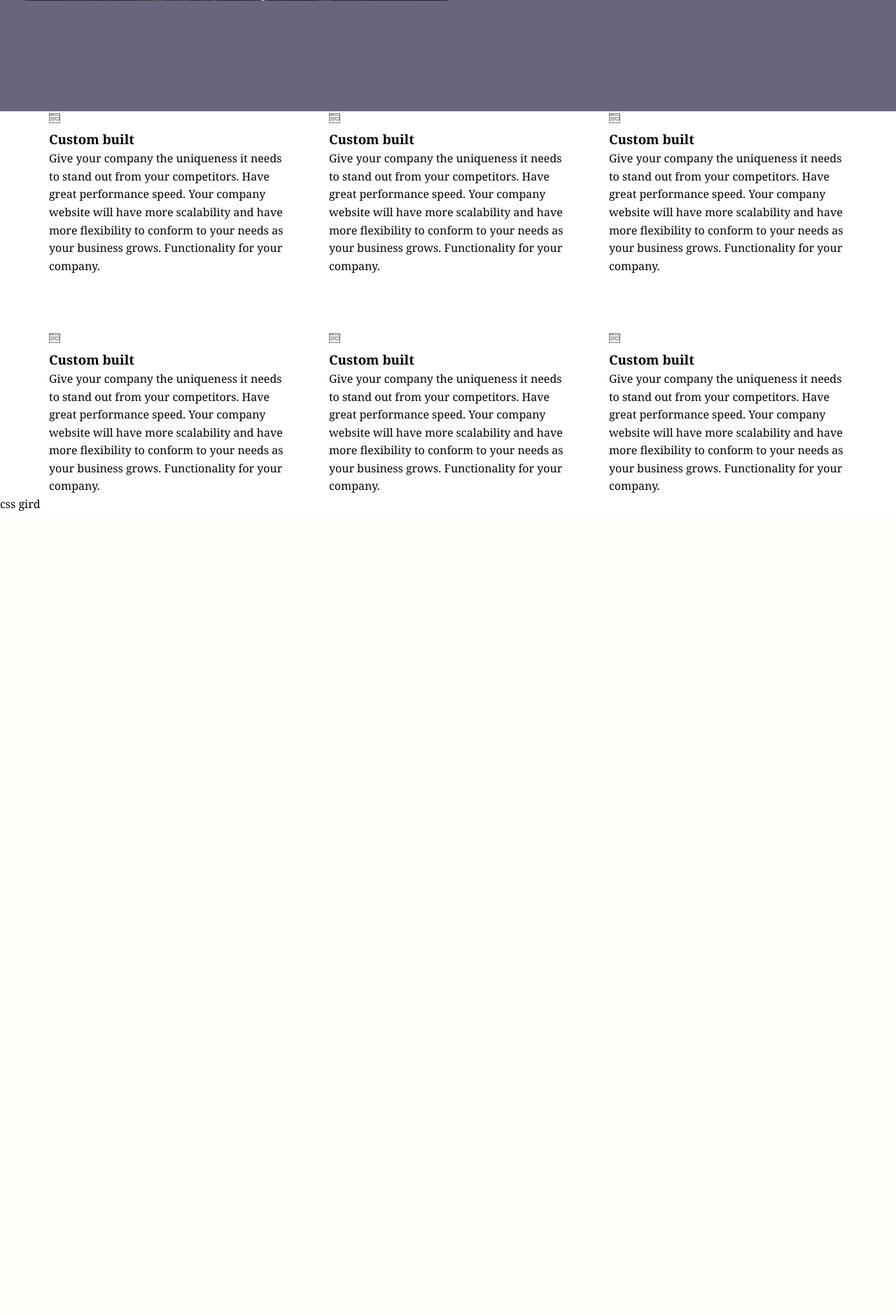
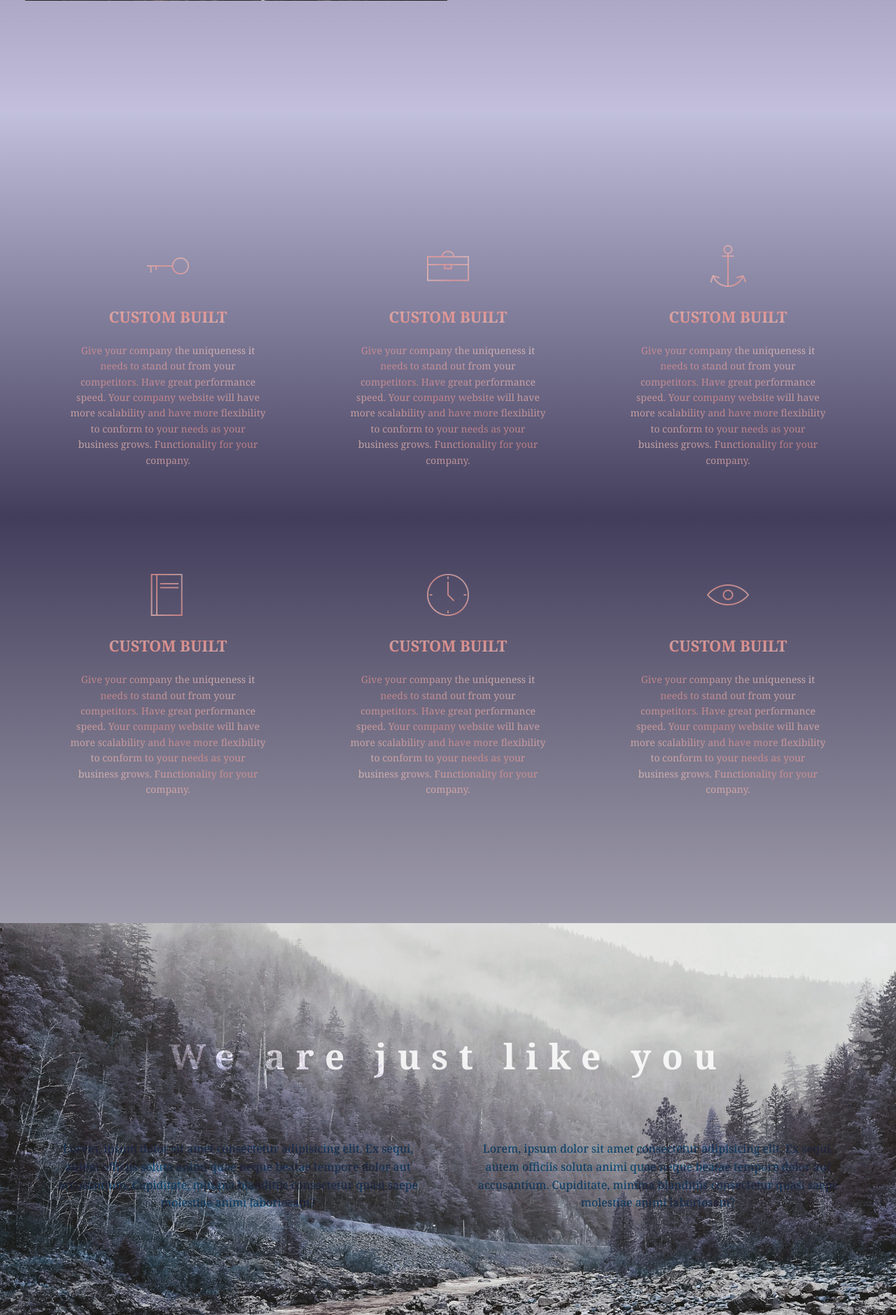
Before and after one commit to Krom121/Django-Travel, a Django app: page / in a window 1280 px wide. Shown: the part 1561-3440 px from the top of the page at 70% size. Before the commit the page ends 2291 px from the top, so only its background shows below. Run offline with Django 3.2, Linux system fonts and the light colour scheme.

Commit message:
landing scss+html

```diff
--- a/travel/pages/static/css/main.css
+++ b/travel/pages/static/css/main.css
@@ -36,6 +36,10 @@
   backface-visibility: hidden;
   margin-bottom: 5rem;
   mix-blend-mode: difference; }
+  @media (max-width: 37.5em) {
+    .heading-primary {
+      letter-spacing: 1rem;
+      font-size: 5rem; } }
   .heading-primary--main {
     display: block;
     font-size: 6rem;
@@ -47,6 +51,10 @@
     font-size: 4rem;
     letter-spacing: 2.6rem;
     animation: moveInRight 2s ease-out; }
+    @media (max-width: 37.5em) {
+      .heading-primary--sub {
+        letter-spacing: .5rem;
+        font-size: 3rem; } }
 
 .text-box {
   position: absolute;
@@ -56,6 +64,46 @@
   text-align: center;
   mix-blend-mode: overlay;
   outline: none; }
+
+.secondary-heading {
+  font-size: 5rem;
+  letter-spacing: 1.5rem;
+  margin-bottom: 4rem;
+  color: #eee;
+  mix-blend-mode: overlay;
+  outline: none; }
+
+.heading-tertiary {
+  font-size: 2.2rem;
+  font-weight: 700;
+  text-transform: uppercase; }
+
+.center-text {
+  text-align: center; }
+
+.margin-bottom-sm {
+  margin-bottom: 2rem; }
+  @media (max-width: 56.25em) {
+    .margin-bottom-sm {
+      margin-bottom: 1rem; } }
+
+.margin-bottom-lg {
+  margin-bottom: 8rem; }
+  @media (max-width: 56.25em) {
+    .margin-bottom-lg {
+      margin-bottom: 4rem; } }
+
+.margin-top-lg {
+  margin-top: 8rem; }
+  @media (max-width: 56.25em) {
+    .margin-top-lg {
+      margin-top: 4rem; } }
+
+.margin-top-huge {
+  margin-top: 10rem; }
+  @media (max-width: 56.25em) {
+    .margin-top-huge {
+      margin-bottom: 5rem; } }
 
 .adventure_box-0 {
   grid-column: 1 / 2;
@@ -90,6 +138,30 @@
 
 .adventure_image {
   width: 100%; }
+
+.feature-box {
+  font-size: 1.4rem;
+  padding: 3rem;
+  text-align: center; }
+  .feature-box__icon {
+    font-size: 6rem;
+    background-image: linear-gradient(to left bottom, rgba(249, 218, 213, 0.6), rgba(253, 150, 157, 0.7), rgba(249, 218, 213, 0.7));
+    -webkit-background-clip: text;
+    background-clip: text;
+    color: transparent;
+    outline: none; }
+  .feature-box_heading {
+    background-image: linear-gradient(to right bottom, rgba(249, 218, 213, 0.7), rgba(253, 150, 157, 0.8), rgba(249, 218, 213, 0.7));
+    -webkit-background-clip: text;
+    background-clip: text;
+    color: transparent;
+    outline: none; }
+  .feature-box__text {
+    background-image: linear-gradient(to left bottom, rgba(249, 218, 213, 0.7), rgba(253, 150, 157, 0.6), rgba(249, 218, 213, 0.7));
+    -webkit-background-clip: text;
+    background-clip: text;
+    color: transparent;
+    outline: none; }
 
 .row {
   max-width: 114rem;
@@ -167,11 +239,34 @@
 
 .feature-adventure {
   width: 100%;
-  background-color: rgba(65, 64, 92, 0.8);
+  background-image: linear-gradient(to top, rgba(120, 130, 184, 0.5), #3d3e5b);
   padding: 15rem 0;
   display: grid;
   grid-gap: .3rem;
   grid-template-columns: 30rem 30rem 30rem 30rem;
-  justify-content: center; }
+  justify-content: center;
+  -webkit-filter: hue-rotate(15deg);
+  filter: hue-rotate(15deg); }
+
+.feature-section {
+  padding: 15rem 0;
+  background-image: linear-gradient(to bottom, rgba(120, 130, 184, 0.5), #3d3e5b, rgba(61, 62, 90, 0.5));
+  -webkit-filter: hue-rotate(10deg);
+  filter: hue-rotate(10deg); }
+
+.about-section {
+  height: 100vh;
+  padding: 15rem 0;
+  background-image: url(../img/adventure.jpg);
+  background-size: cover;
+  background-position: center;
+  -webkit-filter: hue-rotate(190deg) grayscale(20%);
+  filter: hue-rotate(190deg) grayscale(20%); }
+  .about-section__text {
+    text-align: center;
+    color: #ff2300;
+    mix-blend-mode: darken;
+    outline: none;
+    font-size: 1.6rem; }
 
 /*# sourceMappingURL=main.css.map */
--- a/travel/pages/static/scss/abstract/_variables.scss
+++ b/travel/pages/static/scss/abstract/_variables.scss
@@ -30,3 +30,8 @@
 $gutter-horizontal: 6rem;
 
 $gutter-vertical-small: 6rem;
+
+
+// IMAGES
+
+$url: url(../img/adventure.jpg);
--- a/travel/pages/static/scss/base/_typography.scss
+++ b/travel/pages/static/scss/base/_typography.scss
@@ -12,6 +12,11 @@
     backface-visibility: hidden;
     margin-bottom: 5rem;
     mix-blend-mode: difference;
+
+    @include respond(phone){
+      letter-spacing: 1rem;
+      font-size: 5rem;
+  }
 
     &--main{
         display: block;
@@ -28,10 +33,15 @@
         letter-spacing: 2.6rem;
         animation: moveInRight 2s ease-out;
 
+        @include respond(phone){
+          letter-spacing: .5rem;
+          font-size: 3rem;
+      }
+
     }
   }
 
-  .text-box{
+.text-box{
     position: absolute;
     top: 70%;
     left: 50%;
@@ -40,3 +50,20 @@
     mix-blend-mode: overlay;
     outline: none;
   }
+
+
+.secondary-heading {
+    font-size: 5rem;
+    letter-spacing: 1.5rem;
+    margin-bottom: 4rem;
+    color: #eee;
+    mix-blend-mode: overlay;
+    outline: none;
+}
+
+
+.heading-tertiary{
+    font-size: 2.2rem;
+    font-weight: 700;
+    text-transform: uppercase;
+}
--- a/travel/pages/static/scss/base/_utilities.scss
+++ b/travel/pages/static/scss/base/_utilities.scss
@@ -0,0 +1,25 @@
+.center-text{text-align: center;}
+
+.margin-bottom-sm{margin-bottom: 2rem;
+    @include respond(tab-port){
+        margin-bottom: 1rem;
+    }
+}
+
+.margin-bottom-lg{margin-bottom: 8rem;
+    @include respond(tab-port){
+        margin-bottom: 4rem;
+    }
+}
+
+.margin-top-lg{margin-top: 8rem;
+
+    @include respond(tab-port){
+        margin-top: 4rem;
+    }
+}
+.margin-top-huge{margin-top: 10rem;
+    @include respond(tab-port){
+        margin-bottom: 5rem;
+    }
+}
--- /dev/null
+++ b/travel/pages/static/scss/componentss/_feature-box.scss
@@ -0,0 +1,39 @@
+.feature-box {
+    font-size: 1.4rem;
+    padding: 3rem;
+    text-align: center;
+
+    &__icon {
+        font-size: 6rem;
+        background-image: linear-gradient(to left bottom,
+        rgba(#f9dad5, 60%),
+        rgba(#fd969d, 70%),
+        rgba(#f9dad5, 70%));
+        -webkit-background-clip: text;
+        background-clip: text;
+        color: transparent;
+        outline: none;
+    }
+
+    &_heading {
+        background-image: linear-gradient(to right bottom,
+        rgba(#f9dad5, 70%),
+        rgba(#fd969d, 80%),
+        rgba(#f9dad5, 70%));
+        -webkit-background-clip: text;
+        background-clip: text;
+        color: transparent;
+        outline: none;
+    }
+
+    &__text {
+        background-image: linear-gradient(to left bottom,
+        rgba(#f9dad5, 70%),
+        rgba(#fd969d, 60%),
+        rgba(#f9dad5, 70%));
+        -webkit-background-clip: text;
+        background-clip: text;
+        color: transparent;
+        outline: none;
+    }
+}
--- a/travel/pages/static/scss/main.scss
+++ b/travel/pages/static/scss/main.scss
@@ -7,6 +7,7 @@
 @import "base/utilities";
 @import "componentss/button";
 @import "componentss/adventure_box";
+@import "componentss/feature-box";
 @import "layoutss/grid";
 @import "layoutss/header";
 @import "layoutss/navbar";
--- a/travel/pages/static/scss/pagess/_landing.scss
+++ b/travel/pages/static/scss/pagess/_landing.scss
@@ -1,9 +1,41 @@
 .feature-adventure {
     width: 100%;
-    background-color: rgba(65,64,92, .8);
+    background-image: linear-gradient(to top,
+    rgba(#7882b8, 0.5),
+    rgba(#3d3e5b, 1));
     padding: 15rem 0;
     display: grid;
     grid-gap: .3rem;
     grid-template-columns: 30rem 30rem 30rem 30rem;
     justify-content: center;
+    -webkit-filter: hue-rotate(15deg);
+    filter: hue-rotate(15deg);
 }
+
+.feature-section {
+    padding: 15rem 0;
+    background-image: linear-gradient(to bottom,
+    rgba(#7882b8, 0.5),
+    rgba(#3d3e5b, 1),
+    rgba(#3d3e5a, 0.5));
+    -webkit-filter: hue-rotate(10deg);
+    filter: hue-rotate(10deg);
+}
+
+.about-section {
+    height: 100vh;
+    padding: 15rem 0;
+    background-image: $url;
+    background-size: cover;
+    background-position: center;
+    -webkit-filter: hue-rotate(190deg) grayscale(20%);
+    filter: hue-rotate(190deg) grayscale(20%);
+
+    &__text {
+        text-align: center;
+        color: #ff2300;
+        mix-blend-mode: darken;
+        outline: none;
+        font-size: 1.6rem;
+    }
+}
--- a/travel/pages/templates/index.html
+++ b/travel/pages/templates/index.html
@@ -4,6 +4,7 @@
 {% endblock %}
 {% block content %}
 <section class="feature-adventure">
+
     <div class="adventure_box-0">
         <a href="/" class="adventure_link"><img src="{% static 'img/forrest3x3.jpg' %}" alt="iamge of streets" class="adventure_image"></a>
     </div>
@@ -27,8 +28,8 @@
     <div class="row">
         <div class="col-1-of-3">
             <div class="feature-box">
-                <i class="feature-box__icon icon-basic-webpage-img-txt"></i>
-                <h3 class="heading-tertiary margin-bottom-sm">Custom built</h3>
+                <i class="feature-box__icon icon-basic-key"></i>
+                <h3 class="heading-tertiary feature-box_heading margin-bottom-sm">Custom built</h3>
                 <p class="feature-box__text">
                     Give your company the uniqueness it needs to stand out from your competitors.
                     Have great performance speed. Your company website will have more scalability
@@ -39,8 +40,8 @@
         </div>
         <div class="col-1-of-3">
             <div class="feature-box">
-                <i class="feature-box__icon icon-basic-webpage-img-txt"></i>
-                <h3 class="heading-tertiary margin-bottom-sm">Custom built</h3>
+                <i class="feature-box__icon icon-basic-case"></i>
+                <h3 class="heading-tertiary feature-box_heading margin-bottom-sm">Custom built</h3>
                 <p class="feature-box__text">
                     Give your company the uniqueness it needs to stand out from your competitors.
                     Have great performance speed. Your company website will have more scalability
@@ -51,8 +52,8 @@
         </div>
         <div class="col-1-of-3">
             <div class="feature-box">
-                <i class="feature-box__icon icon-basic-webpage-img-txt"></i>
-                <h3 class="heading-tertiary margin-bottom-sm">Custom built</h3>
+                <i class="feature-box__icon icon-basic-anchor"></i>
+                <h3 class="heading-tertiary feature-box_heading margin-bottom-sm">Custom built</h3>
                 <p class="feature-box__text">
                     Give your company the uniqueness it needs to stand out from your competitors.
                     Have great performance speed. Your company website will have more scalability
@@ -65,8 +66,8 @@
     <div class="row">
         <div class="col-1-of-3">
             <div class="feature-box">
-                <i class="feature-box__icon icon-basic-webpage-img-txt"></i>
-                <h3 class="heading-tertiary margin-bottom-sm">Custom built</h3>
+                <i class="feature-box__icon icon-basic-book"></i>
+                <h3 class="heading-tertiary feature-box_heading margin-bottom-sm">Custom built</h3>
                 <p class="feature-box__text">
                     Give your company the uniqueness it needs to stand out from your competitors.
                     Have great performance speed. Your company website will have more scalability
@@ -77,8 +78,8 @@
         </div>
         <div class="col-1-of-3">
             <div class="feature-box">
-                <i class="feature-box__icon icon-basic-webpage-img-txt"></i>
-                <h3 class="heading-tertiary margin-bottom-sm">Custom built</h3>
+                <i class="feature-box__icon icon-basic-clock"></i>
+                <h3 class="heading-tertiary feature-box_heading margin-bottom-sm">Custom built</h3>
                 <p class="feature-box__text">
                     Give your company the uniqueness it needs to stand out from your competitors.
                     Have great performance speed. Your company website will have more scalability
@@ -89,8 +90,8 @@
         </div>
         <div class="col-1-of-3">
             <div class="feature-box">
-                <i class="feature-box__icon icon-basic-webpage-img-txt"></i>
-                <h3 class="heading-tertiary margin-bottom-sm">Custom built</h3>
+                <i class="feature-box__icon icon-basic-eye"></i>
+                <h3 class="heading-tertiary feature-box_heading margin-bottom-sm">Custom built</h3>
                 <p class="feature-box__text">
                     Give your company the uniqueness it needs to stand out from your competitors.
                     Have great performance speed. Your company website will have more scalability
@@ -101,9 +102,30 @@
         </div>
     </div>
 </section>
+<section class="about-section">
+    <h2 class="center-text secondary-heading margin-bottom-lg">We are just like you</h2>
+    <div class="row">
+        <div class="col-1-of-2">
+            <div class="bg-color">
+            <p class="about-section__text">Lorem, ipsum dolor sit amet consectetur adipisicing elit. Ex sequi, autem officiis soluta
+                animi quae neque beatae tempore dolor aut accusantium. Cupiditate, minima blanditiis consectetur
+                quasi saepe molestiae animi laboriosam?
+            </p>
+            </div>
+        </div>
+        <div class="col-1-of-2">
+            <div class="bg-color">
+            <p class="about-section__text">Lorem, ipsum dolor sit amet consectetur adipisicing elit. Ex sequi, autem officiis soluta
+                animi quae neque beatae tempore dolor aut accusantium. Cupiditate, minima blanditiis consectetur
+                quasi saepe molestiae animi laboriosam?
+            </p>
+            </div>
+        </div>
+    </div>
+</section>
 <section class="contact-section">
     <div class="row">
-
+        contact
     </div>
 </section>
 <section class="blog-section">
```
Also changed, not shown: travel/pages/static/img/adventure-home.jpg, 2 other files.
